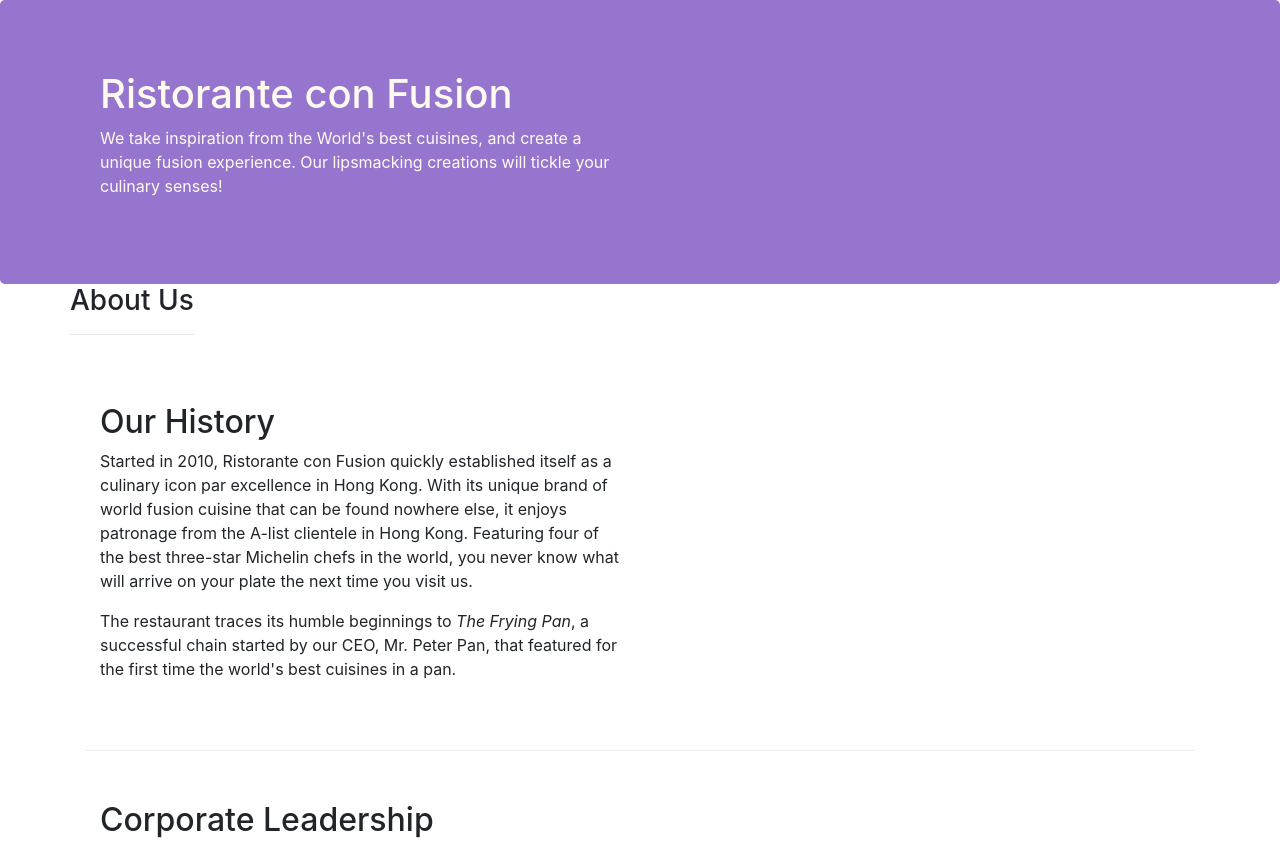
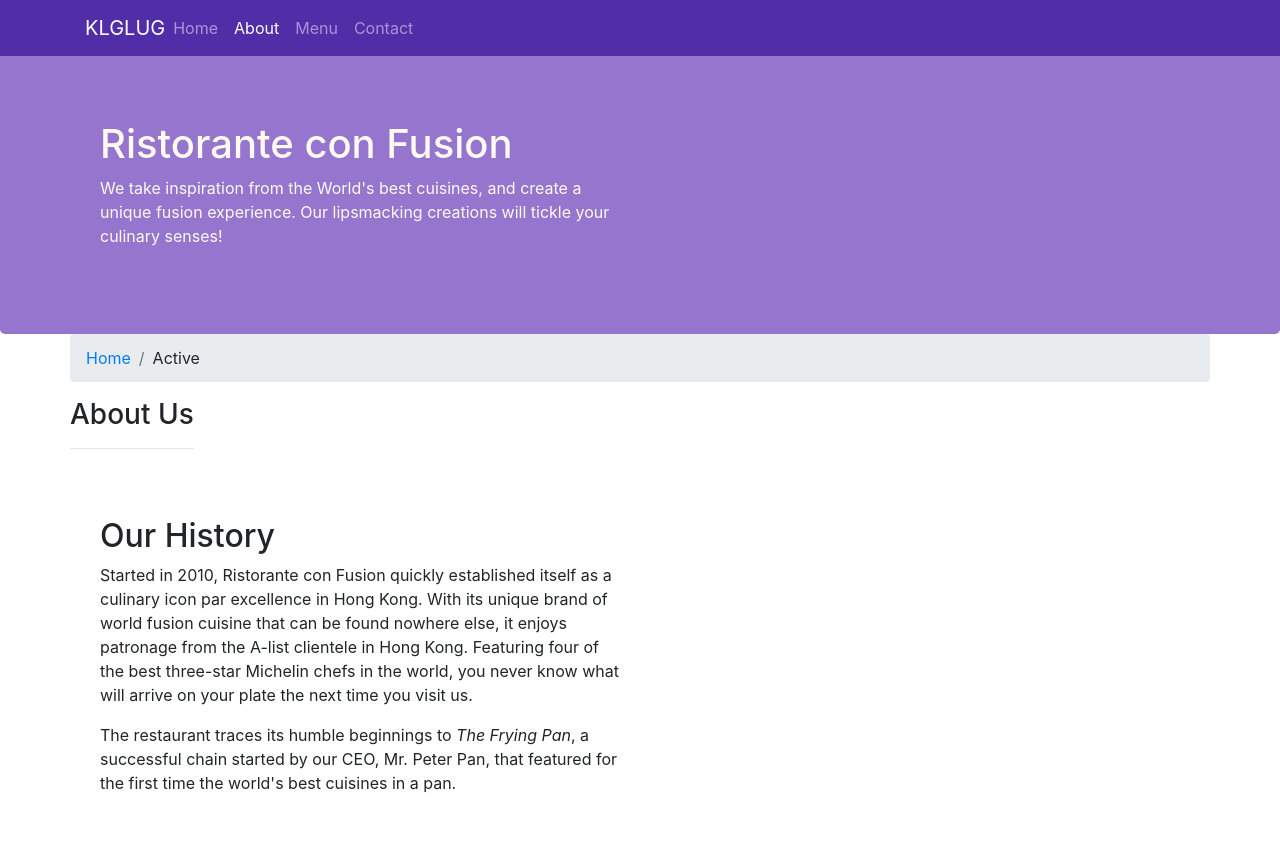
Before and after one commit to Jaya738/Bootstrap_Course, a website: page aboutus.html in a window 1280 px wide. Shown: the top 842 px of the page. Drawn offline with nearby package versions, Linux system fonts and the light colour scheme.

Commit message:
Navbar and Breadcrumbs

```diff
--- a/aboutus.html
+++ b/aboutus.html
@@ -2,7 +2,6 @@
 <html lang="en">
 
 <head>
-
     <title>Ristorante Con Fusion: About Us</title>
     <meta charset="utf-8">
     <meta name="viewport" content="width=device-width, initial-scale=1, shrink-to-fit=no">
@@ -14,7 +13,23 @@
 </head>
 
 <body>
+    <nav class="navbar navbar-dark navbar-expand-sm fixed-top">
+        <div class="container">
+            <button class="navbar-toggler" type="button" data-toggle="collapse" data-target="#Navbar">
+                <span class="navbar-toggler-icon"></span>
+            </button>
+            <a class="navbar-brand mr-auto" href="./index.html">KLGLUG</a>
+            <div class="collapse navbar-collapse" id="Navbar">
+                <ul class="navbar-nav mr-auto">
+                    <li class="nav-item"><a class="nav-link" href="./index.html">Home</a></li>
+                    <li class="nav-item active"><a class="nav-link" href="#">About</a></li>
+                    <li class="nav-item"><a class="nav-link" href="#">Menu</a></li>
+                    <li class="nav-item"><a class="nav-link" href="#">Contact</a></li>
+                </ul>
+            </div>
 
+        </div>
+    </nav>
     <header class="jumbotron">
         <div class="container">
             <div class="row row-header">
@@ -30,6 +45,10 @@
 
     <div class="container">
         <div class="row">
+            <ol class="col-12 breadcrumb">
+                <li class="breadcrumb-item"><a href="./index.html">Home</a></li>
+                <li class="breadcrumb-item Active"><a>Active</a></li>
+            </ol>
             <div>
                <h3>About Us</h3>
                <hr>
@@ -73,8 +92,8 @@
                 <div class="col-4 offset-1 col-sm-2">
                     <h5>Links</h5>
                     <ul class="list-unstyled">
-                        <li><a href="#">Home</a></li>
-                        <li><a href="#">About</a></li>
+                        <li><a href="./index.html">Home</a></li>
+                        <li><a href="./aboutus.html">About</a></li>
                         <li><a href="#">Menu</a></li>
                         <li><a href="#">Contact</a></li>
                     </ul>
--- a/css/styles.css
+++ b/css/styles.css
@@ -28,3 +28,12 @@ address{
     margin:0px;
     color:#0f0f0f;
 }
+
+body{
+    padding: 50px 0px 0px 0px;
+    z-index: 0;
+}
+
+.navbar-dark{
+    background-color: #512DA8;
+}
```
Also changed, not shown: index.html (+18 -3 lines).
